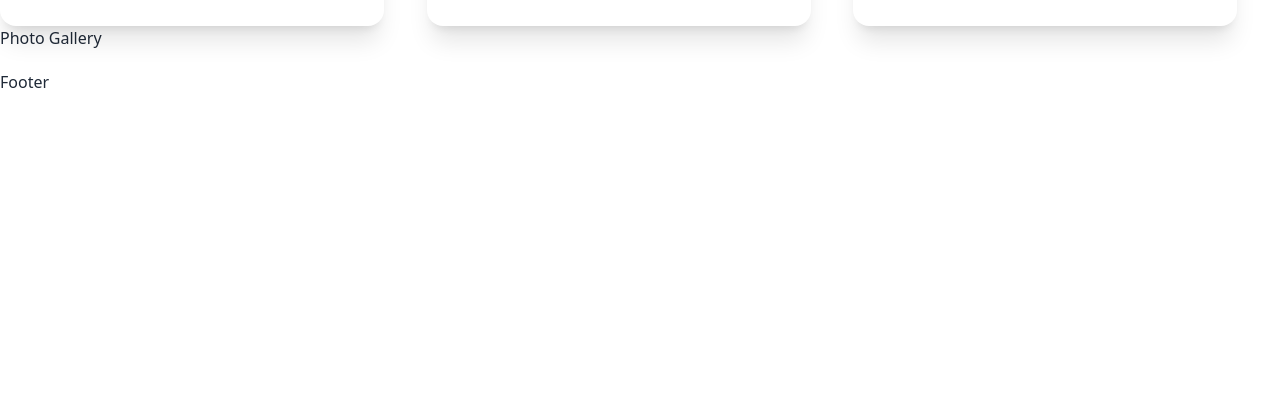
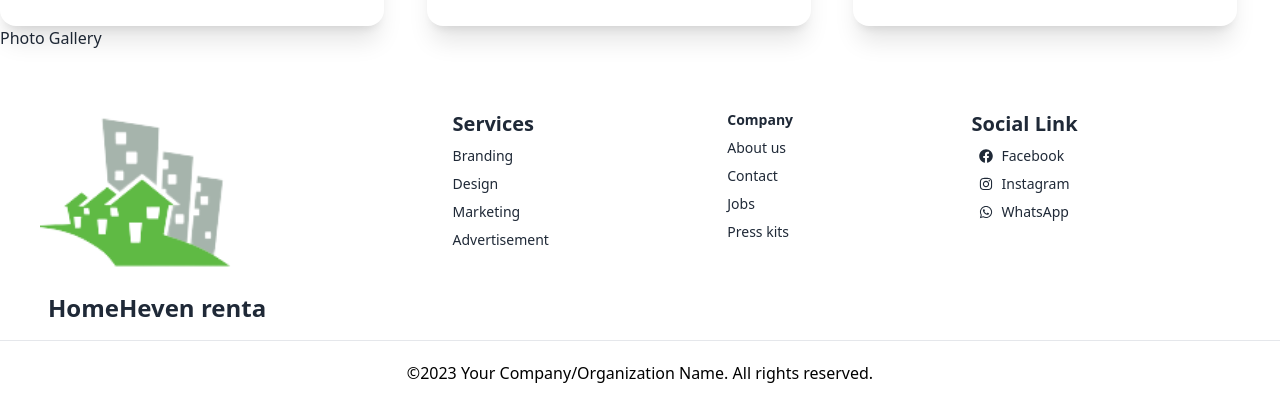
Before and after one commit to hasiburrahmanakash79/house-rent-client, a React (Vite) app: page / in a window 1280 px wide. Shown: the part 1022-1424 px from the top of the page. Before the commit the page ends 1116 px from the top, so only its background shows below. Built offline with nearby package versions, Linux system fonts and the light colour scheme.

Commit message:
add footer and set a conteiner to full website

```diff
--- a/src/Layout/Main.jsx
+++ b/src/Layout/Main.jsx
@@ -6,7 +6,9 @@ const Main = () => {
   return (
     <div>
       <Navbar/>
-      <Outlet/>
+     <div className="min-h-[70vh]">
+     <Outlet/>
+     </div>
       <Footer/>
     </div>
   );
--- a/src/Shared/Footer/Footer.jsx
+++ b/src/Shared/Footer/Footer.jsx
@@ -1,9 +1,64 @@
-
-
+import { FaBeer, FaFacebook, FaInstagram, FaWhatsapp } from 'react-icons/fa'
+import logo from '../../assets/HomeHeven_Icon.png'
 const Footer = () => {
     return (
         <div>
-            <h1>Footer</h1>
+  <footer className=" bg-base-100 rounded-lg">
+
+<div className='footer p-10 pb-4 '>
+
+  <div>
+
+    <div className="grid gap-2">
+      <img width={'200px'} src={logo} alt="" />
+      <p className='mx-2 text-2xl font-bold text-center'>HomeHeven renta</p>
+    </div>
+
+  </div>
+
+  <div>
+
+    <div className="grid gap-2">
+      <span className="font-extrabold text-xl">Services</span>
+      <a className="link link-hover">Branding</a>
+      <a className="link link-hover">Design</a>
+      <a className="link link-hover">Marketing</a>
+      <a className="link link-hover">Advertisement</a>
+    </div>
+
+  </div>
+
+
+  <div>
+
+    <div className="grid gap-2">
+      <span className="font-extrabold text-x">Company</span>
+      <a className="link link-hover">About us</a>
+      <a className="link link-hover">Contact</a>
+      <a className="link link-hover">Jobs</a>
+      <a className="link link-hover">Press kits</a>
+    </div>
+
+  </div>
+
+
+  <div>
+
+    <div className="grid gap-2">
+      <span className="font-extrabold  flex text-xl ">Social Link</span>
+      <a className="link link-hover  flex items-center"><FaFacebook className='mx-2'></FaFacebook> Facebook</a>
+      <a className="link link-hover flex items-center"><FaInstagram className='mx-2'></FaInstagram> Instagram</a>
+      <a className="link link-hover  flex items-center "><FaWhatsapp className='mx-2'></FaWhatsapp> WhatsApp</a>
+    </div>
+
+  </div>
+
+</div>
+<hr />
+
+<p className='text-black py-5 text-center mx-2' >©2023 Your Company/Organization Name. All rights reserved.</p>
+
+</footer>
         </div>
     );
 };
--- a/src/main.jsx
+++ b/src/main.jsx
@@ -6,6 +6,8 @@ import router from './routes/routes'
 
 ReactDOM.createRoot(document.getElementById('root')).render(
   <React.StrictMode>
-    <RouterProvider router={router}></RouterProvider>
+   <div className='container mx-auto'>
+   <RouterProvider router={router}></RouterProvider>
+   </div>
   </React.StrictMode>
 )
```
